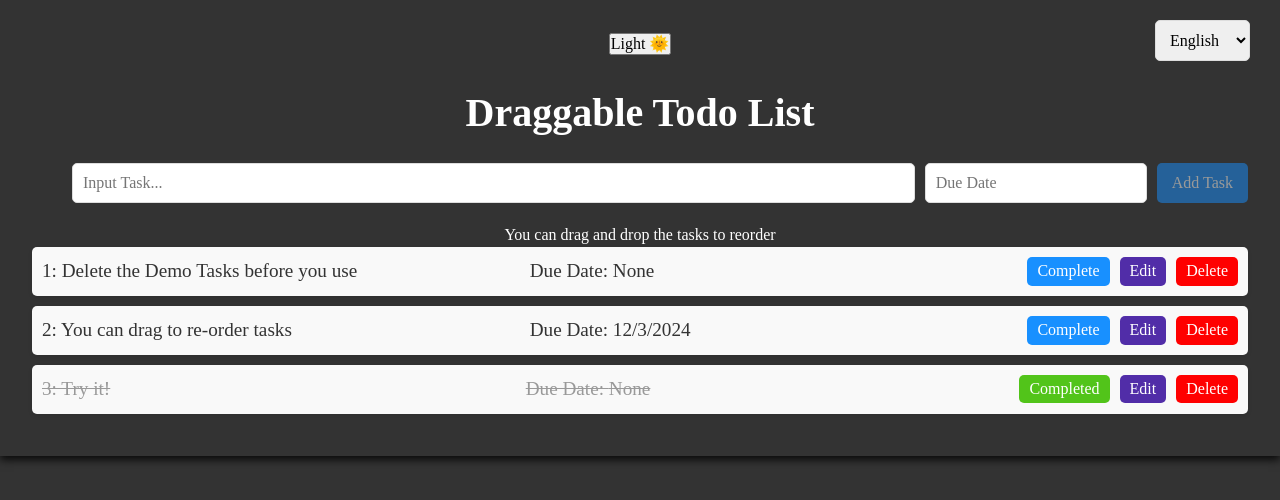
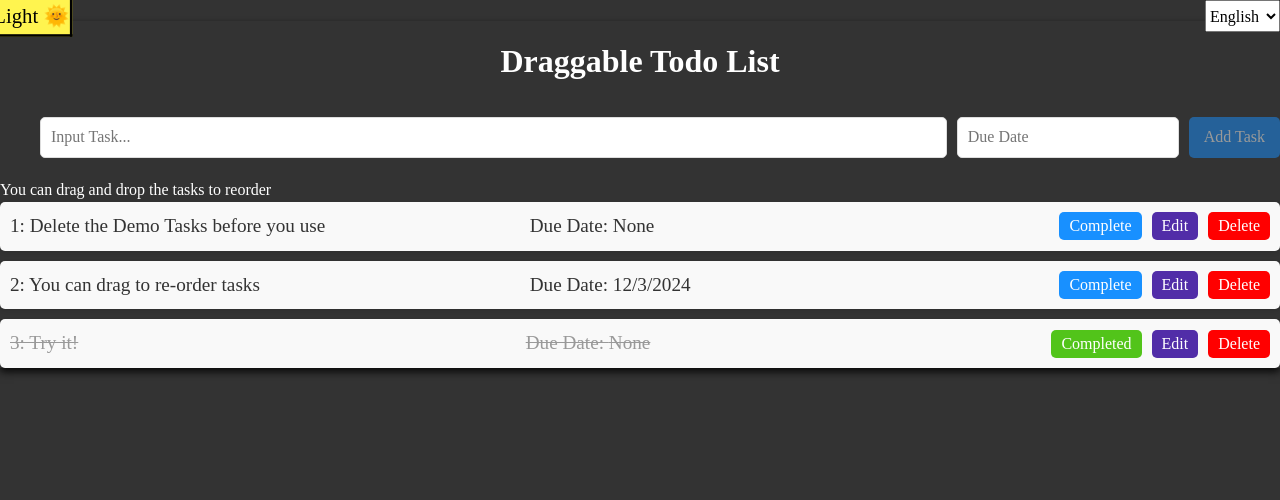
Before and after one commit to john-data-chen/ts-react-drag-and-drop-starter-kit, a React (Vite) app: page / in a window 1280 px wide. Shown: the top 500 px of the page. Built offline with nearby package versions, Linux system fonts and the light colour scheme.

Commit message:
temp commit of styles

```diff
--- a/src/theme/ThemeSets.ts
+++ b/src/theme/ThemeSets.ts
@@ -16,48 +16,43 @@ export const GlobalStyles = createGlobalStyle`
     color: ${({ theme }) => theme.text};
     box-shadow: ${({ theme }) => theme.boxShadow};
     font-size: 16px;
-    line-height: 1.15;
-    -webkit-text-size-adjust: 100%;
+    line-height: 1.5;
     // theme switching transition
     transition: background-color 1s ease;
-    margin: 0;
-    font-size: 1rem;
-    line-height: 1.5;
-    text-align: center;
-    padding: 1rem;
-    @media (min-width: 500px) {
-      padding: 1rem;
-    }
-    @media (min-width: 768px) {
-      padding: 1.5rem;
-    }
-    @media (min-width: 1024px) {
-      padding: 2rem;
-    }
   }
 
-  h1 {
-  font-size: 2.5rem;
-  margin-bottom: 20px;
+  .appContainer {
+    width: 100%;
+    max-width: 480px;
+    padding: 1rem;
   }
 
-  select {
-    position: absolute;
-    top: 20px;
-    right: 20px;
-    padding: 10px;
-    border: 1px solid #ddd;
-    border-radius: 5px;
-    margin-right: 10px;
-    font-size: 1rem;
+  .appTitle {
+  display: flex;
+  align-items: center;
+  justify-content: center;
+  padding: 1rem;
+  font-size: 2rem;
+  margin-bottom: 1rem;
   }
 
-  p {
+  .languageSelector {
+    position: absolute;
+    height: 2rem;
+    top: 0;
+    right: 0;
+  }
+
+  .draggableHint {
     font-size: 1rem;
     margin-top: 10px;
   }
 
-  .themeSwitch {
+  .themeSwitcher {
+    position: absolute;
+    height: 2rem;
+    top: 0;
+    left: 0;
     background-color: ${({ theme }) => theme.buttonBackground};
   }
 
```
